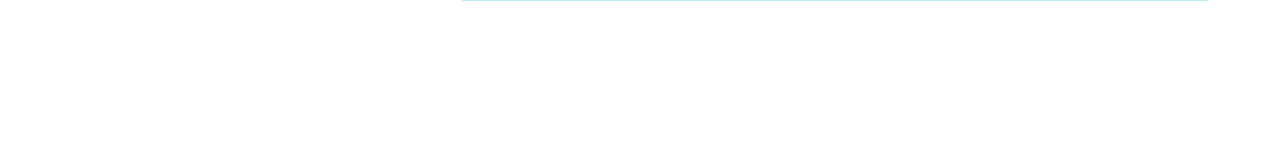
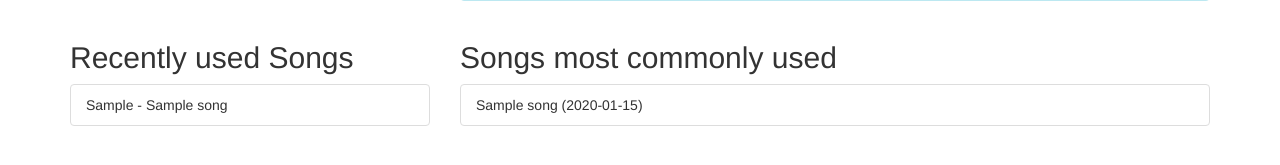
Before and after one commit to takeahsiaor/inspirepraise, a Django app: template songs/templates/profile.html in a window 1280 px wide. Shown: the part 421-586 px from the top of the page. Run offline with Django 3.2, Linux system fonts and the light colour scheme; the template is opened without the code that fills it: most values are stand-ins (such as "Sample title", 1, 10 or a date in 2020); parts of the project's set-up code (start-up, migrations or seed data) failed here and were passed over; some libraries are stand-ins or nearby versions.

Commit message:
Adds ProfileSong and ProfileSongDetails and analogous Ministry stuff for tracking song usage

```diff
--- a/songs/templates/profile.html
+++ b/songs/templates/profile.html
@@ -54,4 +54,36 @@
     </p>
     </div>
 </div>
+
+<div class="row">
+<div class="col-md-4">
+    {% if recent_songs %}
+    <h2>Recently used Songs</h2>
+    <ul class="list-group">
+        {% for recent_song in recent_songs %}
+        <li class="list-group-item">
+        {{recent_song.last_used}} - {{recent_song.song.title}}
+        </li>
+        {% endfor %}
+    </ul>
+    {% endif %}
+</div>
+<div class="col-md-8">
+    {% if common_songs %}
+    <h2>Songs most commonly used</h2>
+    <ul class="list-group">
+        {% for common_song in common_songs %}
+        <li class="list-group-item">
+            {{common_song.song.title}} ({{common_song.times_used}})
+<!--             {% for detail in common_song.profilesongdetails_set.all %}
+            {{detail.key}}
+            {% endfor %} -->
+        </li>
+        {% endfor %}
+    </ul>
+    {% endif %}
+</div>
+
+
+</div>
 {% endblock %}
--- a/songs/templates/setlist.html
+++ b/songs/templates/setlist.html
@@ -140,7 +140,8 @@
             <button type="button" class="btn btn-default" id="download-all">Download Setlist Chords</button>
             <button type="button" class="btn btn-default download-lyrics-setlist">Download Setlist Lyrics</button>
             <button type="button" class="btn btn-default setlist-note" data-toggle="modal" data-target="#myModal">Add/Edit Notes</button>
-            <button type="button" class="btn btn-default publish-button" data-toggle="modal"
+
+            <button type="button" class="btn btn-default {% if ministries %}publish-button{%endif%}" data-toggle="modal"
                 data-target="#share-modal" >Publish Setlist</button>
             <button type="button" class="btn btn-default refresh-chords" style="visibility:hidden"
                 id="refresh-chords">Refresh</button>
@@ -285,7 +286,7 @@
                     You should only click this when you're publishing a "final" setlist.</span>
                 <div class="checkbox">
                     <label>
-                        <input type="checkbox" id="save-usage-stats">Save song usage statistics
+                        <input type="checkbox" id="save-usage-stats" checked>Save song usage statistics
                     </label>
                 </div>
             {% else %}
```
Also changed, not shown: songs/models.py (+18 -5 lines), songs/templates/home.html (+14 -0 lines), songs/tests.py (+8 -0 lines), songs/views.py (+24 -12 lines).
